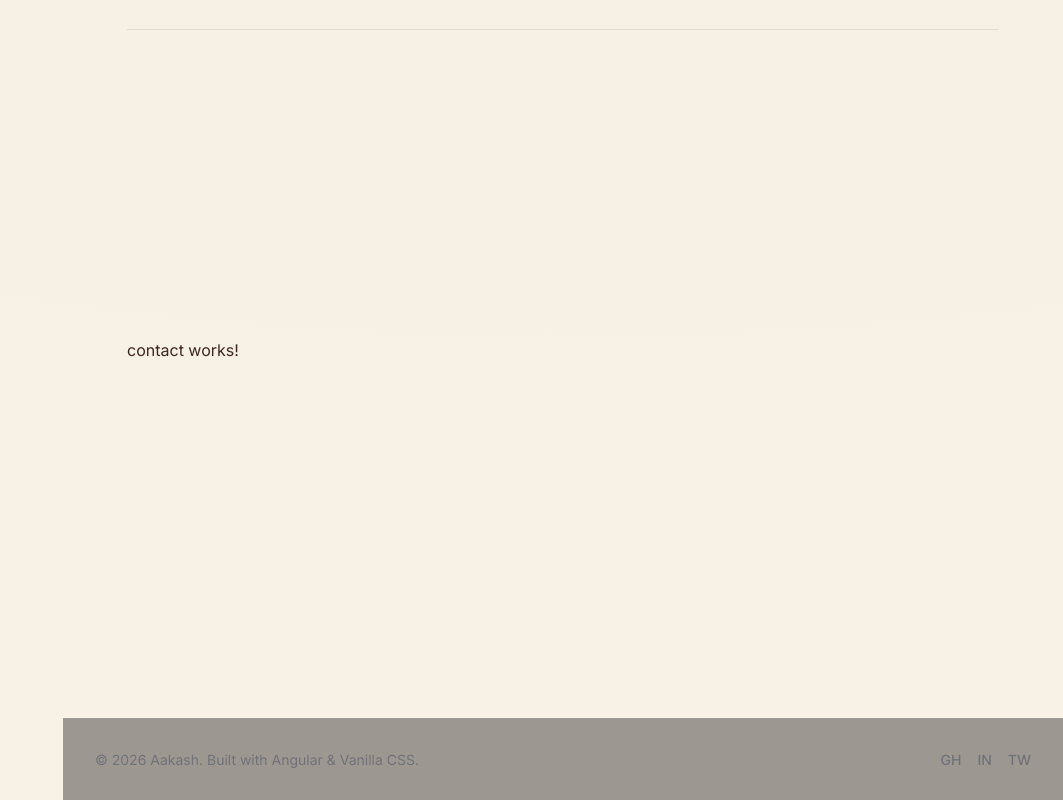
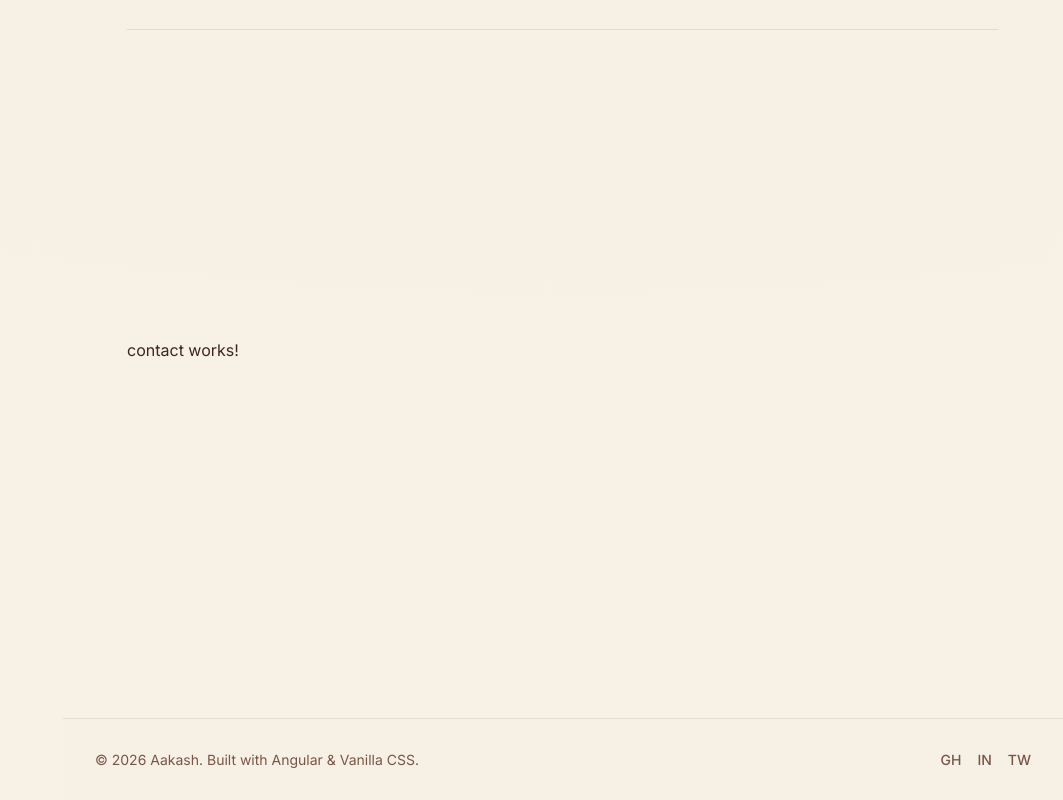
Before and after one commit to aakashs-dev/aakashs-dev.github.io, an Angular app: page / in a window 1280 px wide. Shown: the part 3970-4770 px from the top of the page, without its empty margins (217-1280 px from the left). Built offline with nearby package versions, Linux system fonts and the light colour scheme; a web font is replaced by a local one.

Commit message:
style(footer): update footer styling for light sepia theme

```diff
--- a/src/app/components/footer/footer.scss
+++ b/src/app/components/footer/footer.scss
@@ -1,8 +1,8 @@
 .footer {
   margin-top: auto;
   padding: 2rem;
-  border-top: 1px solid rgba(255, 255, 255, 0.05);
-  background: rgba(18, 18, 18, 0.4);
+  border-top: 1px solid rgba(141, 110, 99, 0.15);
+  background: rgba(248, 241, 229, 0.5);
 
   .footer-content {
     display: flex;
@@ -10,7 +10,7 @@
     align-items: center;
     max-width: 1200px;
     margin: 0 auto;
-    color: #71717a;
+    color: #795548;
     font-size: 0.875rem;
 
     p {
@@ -22,13 +22,13 @@
       gap: 1rem;
 
       a {
-        color: #71717a;
+        color: #795548;
         text-decoration: none;
         font-weight: 500;
         transition: color 0.2s ease;
 
         &:hover {
-          color: #a855f7;
+          color: #3e2723;
         }
       }
     }
```
